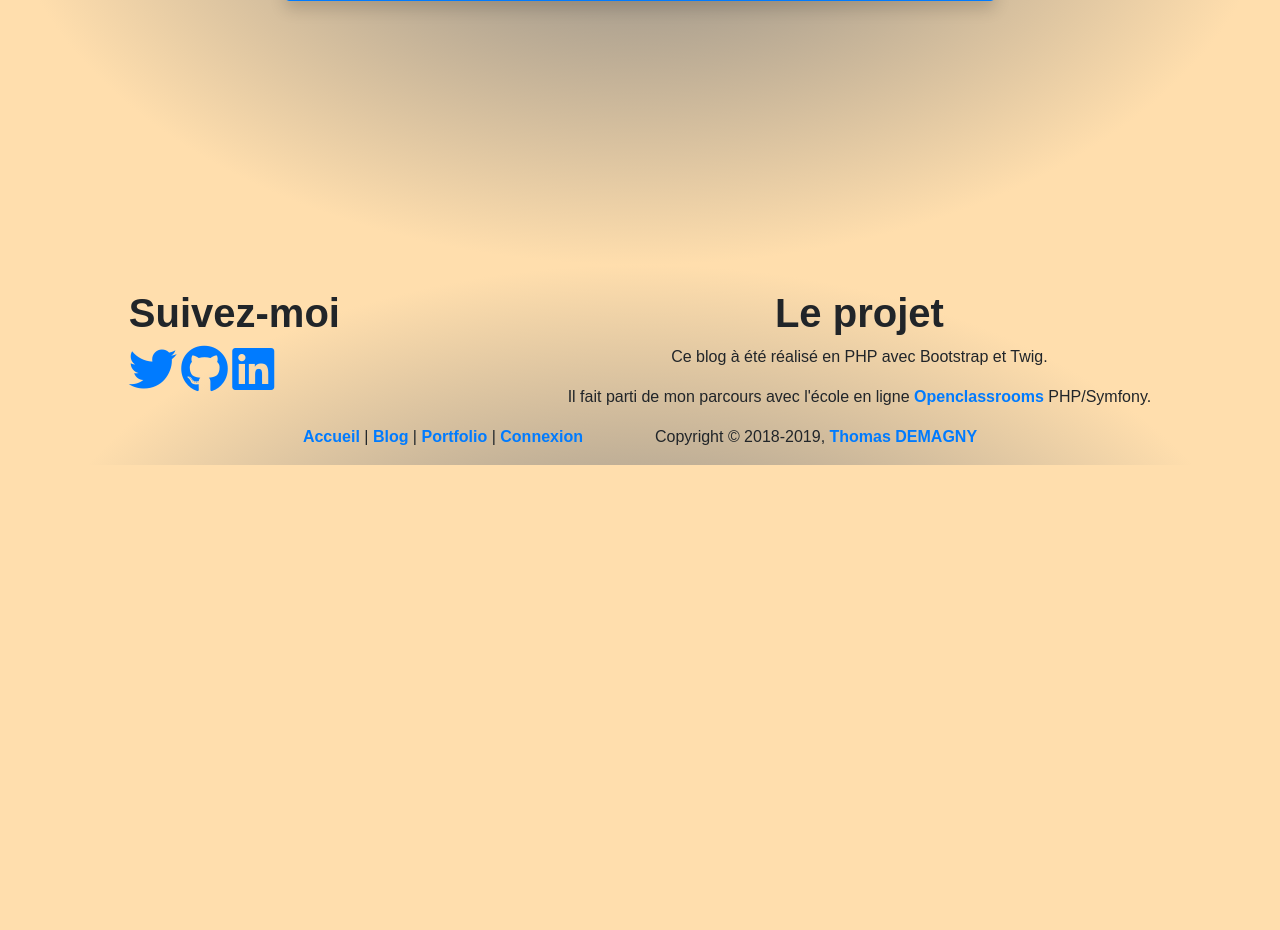
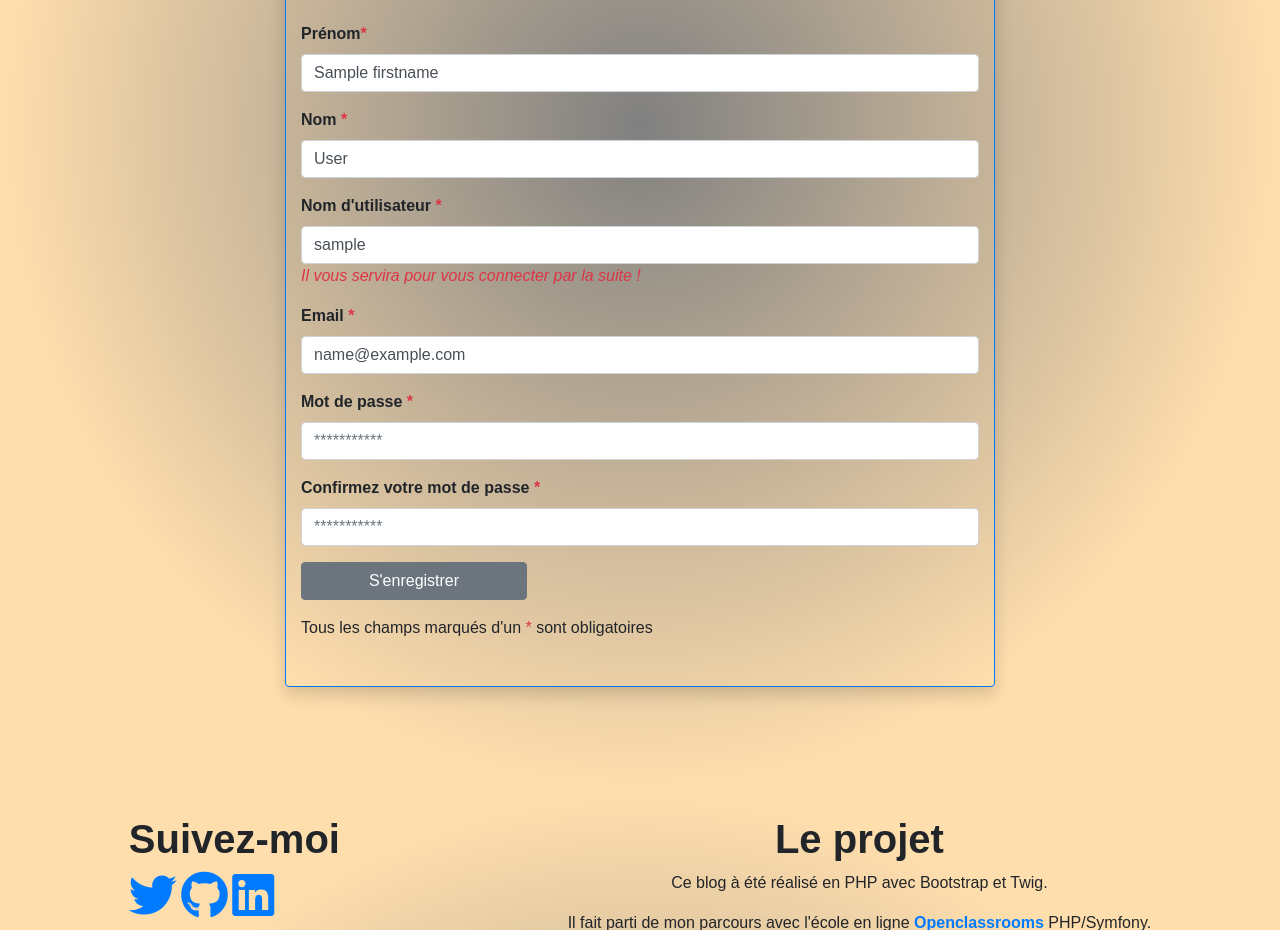
Before and after one commit to thomas-demagny/My_blog, a PHP site: template src/View/connexion.twig in a window 1280 px wide. Shown: the part 537-1467 px from the top of the page. Before the commit the page ends 1002 px from the top, so only its background shows below. Run offline with PHP 8.4, Linux system fonts and the light colour scheme; the template is opened without the code that fills it: most values are stand-ins (such as "Sample title", 1, 10 or a date in 2020); some libraries are stand-ins or nearby versions; some web fonts are replaced.

Commit message:
finalize signup connexion

```diff
--- a/src/Controller/HomeController.php
+++ b/src/Controller/HomeController.php
@@ -19,6 +19,9 @@ namespace Controller;
 
     }
 
+        /**
+         * @return \Twig\Environment
+         */
         public function portfolioAction()
         {
             return $this->render('portfolio.twig');
--- a/src/View/connexion.twig
+++ b/src/View/connexion.twig
@@ -1,30 +1,41 @@
 {% extends 'layout/layout.html.twig' %}
-
 
 {% block content %}
     <div class="signin_page container mt-2 mb-4">
         <div class="col-sm-8 ml-auto mr-auto">
             <ul class="nav nav-pills nav-fill mb-1" id="pills-tab" role="tablist">
-            <li class="nav-item"> <a class="nav-link active" id="pills-signin-tab" data-toggle="pill" href="#pills-signin" role="tab" aria-controls="pills-signin" aria-selected="true">Se connecter</a> </li>
-            <li class="nav-item"> <a class="nav-link" id="pills-signup-tab" data-toggle="pill" href="#pills-signup" role="tab" aria-controls="pills-signup" aria-selected="false">S'enregistrer</a> </li>
+                <li class="nav-item"><a class="nav-link {% if info is not defined %}active{% endif %}"
+                                        id="pills-signin-tab" data-toggle="pill" href="#pills-signin" role="tab"
+                                        aria-controls="pills-signin"
+                                        aria-selected="{% if info is not defined %}true{% else %}false{% endif %}">Se
+                        connecter</a></li>
+                <li class="nav-item"><a class="nav-link {% if info is defined %}active{% endif %}" id="pills-signup-tab"
+                                        data-toggle="pill" href="#pills-signup" role="tab" aria-controls="pills-signup"
+                                        aria-selected="{% if info is defined %}true{% else %}false{% endif %}">S'enregistrer</a>
+                </li>
             </ul>
             <div class="tab-content" id="pills-tabContent">
-            <div class="tab-pane fade show active" id="pills-signin" role="tabpanel" aria-labelledby="pills-signin-tab">
+                <div class="tab-pane fade {% if info is not defined %}show active{% endif %}" id="pills-signin"
+                     role="tabpanel" aria-labelledby="pills-signin-tab">
                     <div class="col-sm-12 border border-primary shadow rounded pt-2">
 
-                    <form method="post" name="signinForm" enctype="multipart/form-data" action="../public/?access=user!signin">
+                        <form method="post" name="signinForm" enctype="multipart/form-data"
+                              action="../public/?access=user!signin">
                             <div class="form-group">
                                 <label class="font-weight-bold">Pseudo <span class="text-danger">*</span></label>
-                            <input type="text" name="username" id="email" class="form-control" placeholder="ex: Super user" value="" required>
+                                <input type="text" name="username" id="email" class="form-control"
+                                       placeholder="ex: Super user" required>
                             </div>
                             <div class="form-group">
                                 <label class="font-weight-bold">Mot de passe <span class="text-danger">*</span></label>
-                            <input type="password" name="password" id="password" class="form-control" placeholder="***********" value="" required>
+                                <input type="password" name="password" id="password" class="form-control"
+                                       placeholder="***********" required>
                             </div>
                             <div class="form-group">
                                 <div class="row">
                                     <div class="col">
-                                    <label><input type="checkbox" name="condition" id="condition"> Se souvenir de moi.</label>
+                                        <label><input type="checkbox" name="condition" id="condition"> Se souvenir de
+                                            moi.</label>
                                     </div>
                                 </div>
                             </div>
@@ -34,39 +45,52 @@
                         </form>
                     </div>
                 </div>
-            <div class="tab-pane fade" id="pills-signup" role="tabpanel" aria-labelledby="pills-signup-tab">
+                <div class="tab-pane fade {% if info is defined %}show active{% endif %}" id="pills-signup"
+                     role="tabpanel" aria-labelledby="pills-signup-tab">
                     <div class="col-sm-12 border border-primary shadow rounded pt-4">
-                    <div class="text-center"><img src="../public/images/Creative-Tail-Animal-panda.svg.png" class="rounded-circle border p-1" alt="un panda"></div>
-                    <form method="post" id="signupForm" enctype="multipart/form-data" action="../public/?access=user!signup">
+                        <div class="text-center"><img src="../public/images/Creative-Tail-Animal-panda.svg.png"
+                                                      class="rounded-circle border p-1" alt="un panda"></div>
+                        <form method="post" id="signupForm" enctype="multipart/form-data"
+                              action="../public/?access=user!signup">
                             <div class="form-group">
-                            <label class="font-weight-bold">Prénom <span class="text-danger">*</span></label>
-                            <input type="text" name="signupfirstname" id="signupfirstname" class="form-control" placeholder="Votre prénom" value="{{ info.firstname }}" required>
+                                <label class="font-weight-bold">Prénom<span class="text-danger">*</span></label>
+                                <input type="text" name="signupfirstname" id="signupfirstname" class="form-control"
+                                       placeholder="Votre prénom" value="{{ info.firstname }}" required>
                             </div>
                             <div class="form-group">
                                 <label class="font-weight-bold">Nom <span class="text-danger">*</span></label>
-                            <input type="text" name="signupsurname" id="signupsurname" class="form-control" placeholder="Votre nom" value="{{ info.surname }}" required>
+                                <input type="text" name="signupsurname" id="signupsurname" class="form-control"
+                                       placeholder="Votre nom" value="{{ info.surname }}" required>
                             </div>
                             <div class="form-group">
-                            <label class="font-weight-bold">Nom d'utilisateur <span class="text-danger">*</span></label>
-                            <input type="text" name="signupusername" id="signupusername" class="form-control" placeholder="Choississez votre nom d'utilisateur" value="{{ info.username }}" required>
-                            <div class="text-danger"><em>Il vous servira pour vous connecter par la suite !</em></div>
+                                <label class="font-weight-bold">Nom d'utilisateur <span
+                                            class="text-danger">*</span></label>
+                                <input type="text" name="signupusername" id="signupusername" class="form-control"
+                                       placeholder="Choississez votre nom d'utilisateur" value="{{ info.username }}"
+                                       required>
+                                <div class="text-danger"><em>Il vous servira pour vous connecter par la suite !</em>
+                                </div>
                             </div>
                             <div class="form-group">
                                 <label class="font-weight-bold">Email <span class="text-danger">*</span></label>
-                            <input type="email" name="signupemail" id="signupemail" class="form-control" placeholder="Entrez votre adresse mail" value="{{ info.email }}" required>
+                                <input type="email" name="signupemail" id="signupemail" class="form-control"
+                                       placeholder="Entrez votre adresse mail" value="{{ info.email }}" required>
                             </div>
 
                             <div class="form-group">
                                 <label class="font-weight-bold">Mot de passe <span class="text-danger">*</span></label>
-                            <input type="password" name="signuppassword" class="form-control" placeholder="***********" onchange="this.setCustomValidity(this.validity.patternMismatch ? 'Votre mot de passe doit comporter au minimum 6 caractères' : ''); if(this.checkValidity()) form.password_two.pattern = this.value;"
-                                   required>
+                                <input type="password" name="signuppassword" class="form-control"
+                                       placeholder="***********" required>
                             </div>
                             <div class="form-group">
-                            <label class="font-weight-bold">Confirmez votre mot de passe <span class="text-danger">*</span></label>
-                            <input type="password" name="confirmpassword" id="confirmpassword" class="form-control" onchange="this.setCustomValidity(this.validity.patternMismatch ? 'Veuillez entrer le même mot de passe' : '');" placeholder="***********" required>
+                                <label class="font-weight-bold">Confirmez votre mot de passe <span
+                                            class="text-danger">*</span></label>
+                                <input type="password" name="confirmpassword" id="confirmpassword" class="form-control"
+                                       placeholder="***********" required>
                             </div>
                             <div class="form-group">
-                            <input type="submit" name="signupsubmit" value="S'enregistrer" class="btn btn-block btn-secondary col-4">
+                                <input type="submit" name="signupsubmit" value="S'enregistrer"
+                                       class="btn btn-block btn-secondary col-4">
                             </div>
                             <p>Tous les champs marqués d'un <span class="text-danger">*</span> sont obligatoires</p>
                         </form>
```
Also changed, not shown: src/Controller/Controller.php (+9 -3 lines), src/Controller/UserController.php (+21 -7 lines), src/Model/UserModel.php (+6 -4 lines). Lines whose indentation alone changed are shown as unchanged.
